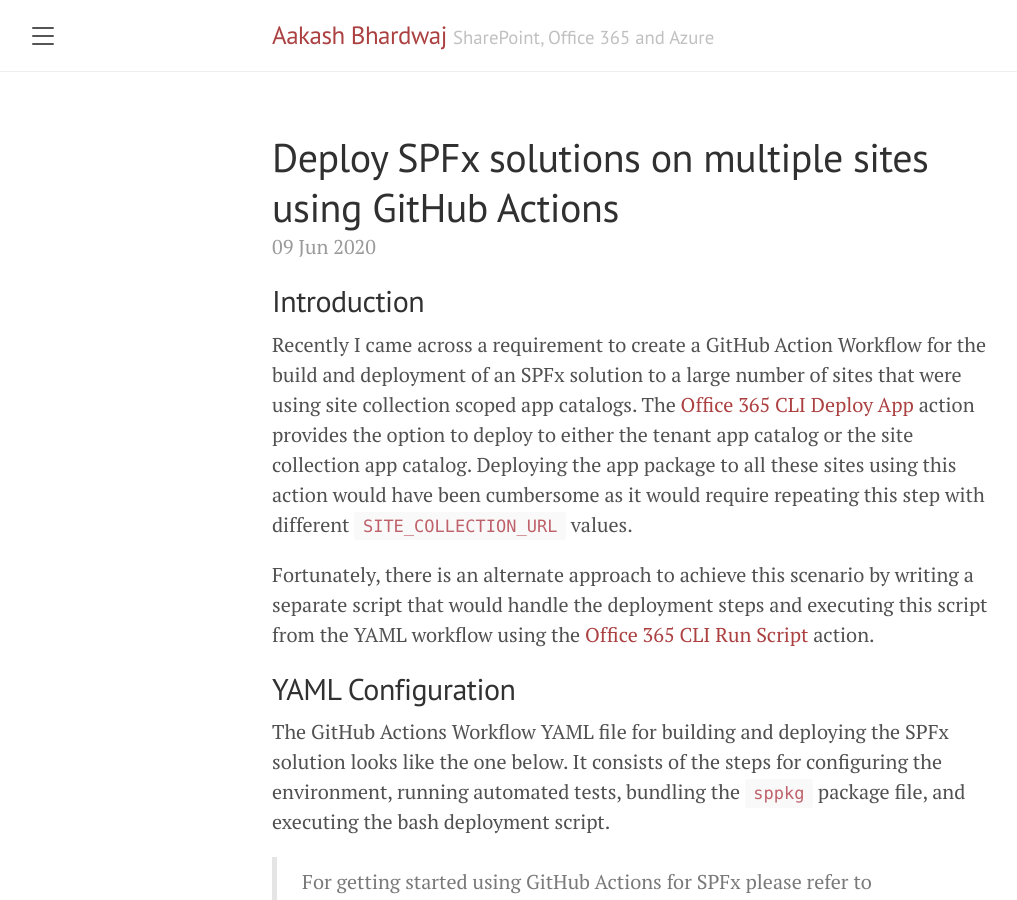
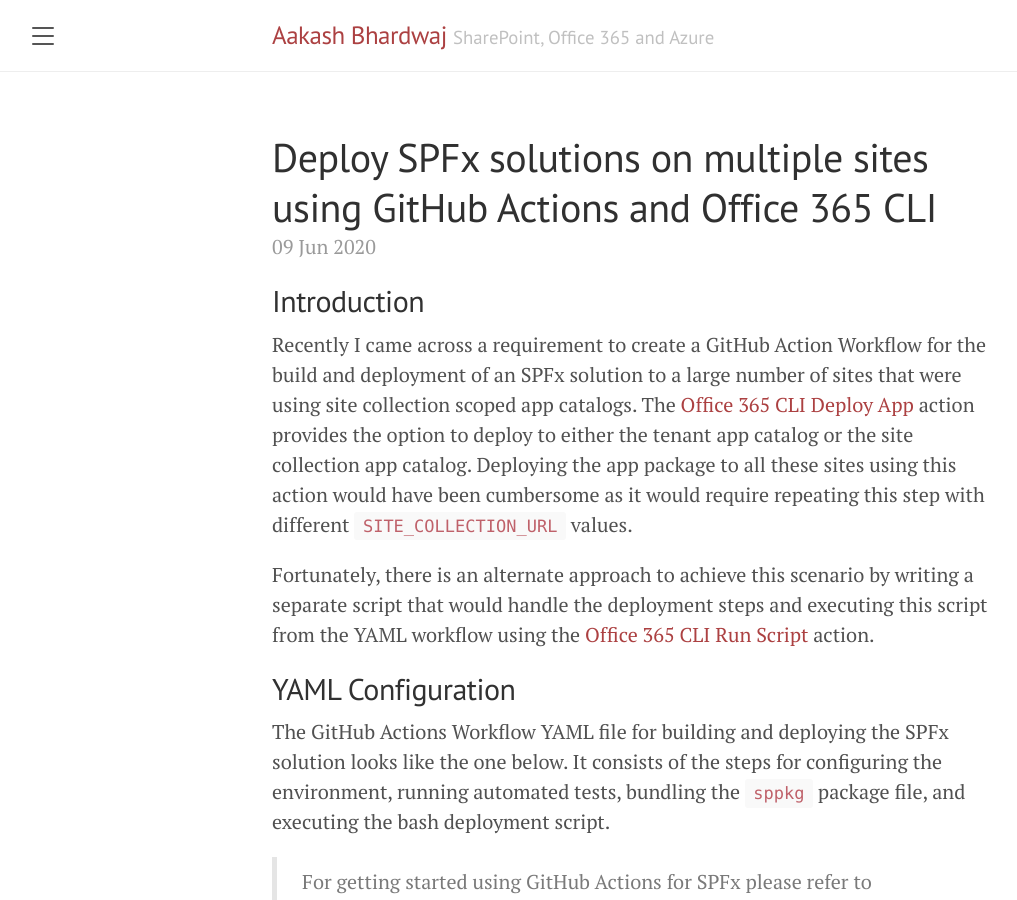
Before and after one commit to aakashbhardwaj619/aakashbhardwaj619.github.io, a Jekyll site: the page built from _posts/2020-06-09-GitHub-Actions-Multi-Deployment.md, in a window 1280 px wide and 900 px high. Shown: the whole window, without its empty margins (8-1025 px from the left). Built offline with Jekyll 4.4.1, drawn with Linux system fonts in a browser that asks for light colours.

Commit message:
Update 2020-06-09-GitHub-Actions-Multi-Deployment.md

```diff
--- a/_posts/2020-06-09-GitHub-Actions-Multi-Deployment.md
+++ b/_posts/2020-06-09-GitHub-Actions-Multi-Deployment.md
@@ -1,6 +1,6 @@
 ---
 layout: post
-title: "Deploy SPFx solutions on multiple sites using GitHub Actions"
+title: "Deploy SPFx solutions on multiple sites using GitHub Actions and Office 365 CLI"
 date: 2020-06-09
 ---
 
```
